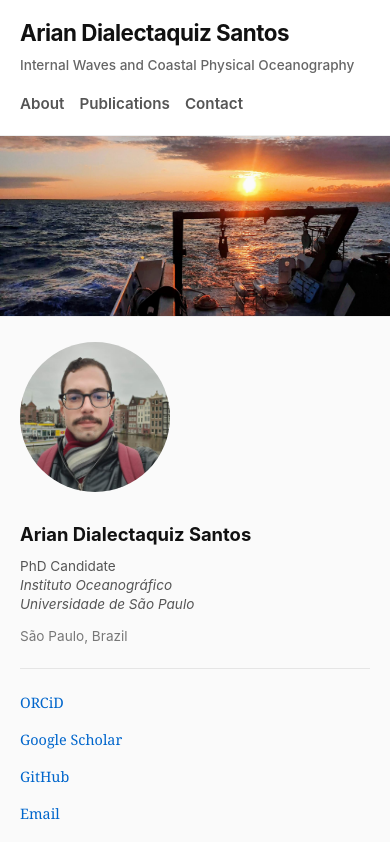
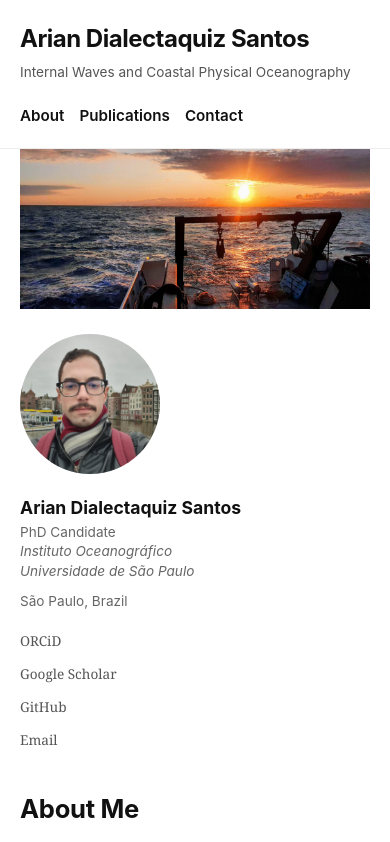
Before and after one commit to arian-dialectaquiz/arian-dialectaquiz.github.io, a plain HTML site: page index.html in a window 390 px wide. Shown: the top 842 px of the page. Drawn offline with Linux system fonts and the light colour scheme.

Commit message:
Refactor styles for layout and design improvements
Updated styles for layout and design consistency, including background color, padding, and font sizes. Adjusted margins and flex properties for responsive design.

```diff
--- a/index.html
+++ b/index.html
@@ -13,7 +13,7 @@
             margin: 0;
             padding: 0;
             font-family: Georgia, Cambria, "Times New Roman", Times, serif;
-            background-color: #fafafa;
+            background-color: #ffffff;
             color: #333333;
             line-height: 1.6;
             font-size: 1.05rem;
@@ -24,29 +24,29 @@
         }
 
         /* ==========================================================================
-           2. Header & Navigation Menu
+           2. Header & Navigation Menu (Matching Cesar's Minimalist Layout)
            ========================================================================== */
         header {
             background: #ffffff;
             border-bottom: 1px solid #eeeeee;
-            padding: 15px 0;
+            padding: 20px 0;
             position: sticky;
             top: 0;
             z-index: 1000;
         }
 
         .header-container {
-            max-width: 1140px;
+            max-width: 1040px;
             margin: 0 auto;
             display: flex;
             justify-content: space-between;
-            align-items: center;
+            align-items: flex-start;
             padding: 0 20px;
         }
 
         .logo h1 {
             margin: 0;
-            font-size: 1.4rem;
+            font-size: 1.5rem;
             font-weight: 700;
             letter-spacing: -0.5px;
             color: #111111;
@@ -55,21 +55,21 @@
         .logo p {
             margin: 4px 0 0 0;
             font-size: 0.85rem;
-            color: #666666;
-            font-weight: 500;
+            color: #555555;
+            font-weight: 400;
         }
 
         nav {
             display: flex;
-            gap: 25px;
+            gap: 20px;
+            margin-top: 5px;
         }
 
         nav a {
             text-decoration: none;
-            color: #555555;
+            color: #111111;
             font-weight: 600;
             font-size: 0.95rem;
-            padding-bottom: 4px;
             transition: color 0.2s ease;
         }
 
@@ -81,133 +81,138 @@
            3. Fluid Hero Banner
            ========================================================================== */
         .hero-banner {
-            width: 100%;
-            height: 350px;
-            overflow: hidden;
-            border-bottom: 1px solid #eeeeee;
+            max-width: 1040px;
+            margin: 0 auto;
+            padding: 0 20px;
+            box-sizing: border-box;
         }
 
         .hero-banner img {
             width: 100%;
-            height: 100%;
+            height: 280px;
             object-fit: cover;
+            display: block;
         }
 
         /* ==========================================================================
-           4. Core 2-Column Layout Grid
+           4. Core 2-Column Side-by-Side Grid
            ========================================================================== */
         .main-container {
-            max-width: 1140px;
+            max-width: 1040px;
             margin: 40px auto;
             display: flex;
             padding: 0 20px;
-            gap: 60px;
+            gap: 50px;
+            box-sizing: border-box;
         }
 
-        /* Left Sidebar */
+        /* Left Column (Sidebar Portrait & Meta Links) */
         .sidebar {
-            flex: 0 0 220px;
+            flex: 0 0 160px;
+            text-align: left;
         }
 
         .profile-pic {
-            width: 150px;
-            height: 150px;
+            width: 140px;
+            height: 140px;
             border-radius: 50%;
             object-fit: cover;
-            margin-bottom: 20px;
+            margin-bottom: 15px;
         }
 
         .sidebar h2 {
-            font-size: 1.15rem;
+            font-size: 1.1rem;
             font-weight: 700;
-            margin: 0 0 8px 0;
+            margin: 0 0 5px 0;
             color: #111111;
+            line-height: 1.2;
         }
 
         .sidebar .title {
             font-size: 0.85rem;
-            color: #555555;
+            color: #666666;
             line-height: 1.4;
-            margin: 0 0 12px 0;
+            margin: 0 0 10px 0;
         }
 
         .sidebar .location {
             font-size: 0.85rem;
-            color: #777777;
+            color: #666666;
             margin: 0 0 15px 0;
         }
 
         .sidebar hr {
-            border: 0;
-            border-top: 1px solid #e5e5e5;
-            margin: 20px 0;
+            display: none; /* Removed heavy styling lines */
         }
 
         .social-links {
             list-style: none;
             padding: 0;
-            margin: 0;
+            margin: 15px 0 0 0;
         }
 
         .social-links li {
-            margin-bottom: 10px;
+            margin-bottom: 6px;
         }
 
         .social-links a {
             text-decoration: none;
-            color: #0066cc;
-            font-size: 0.9rem;
+            color: #555555;
+            font-size: 0.85rem;
         }
 
         .social-links a:hover {
+            color: #0066cc;
             text-decoration: underline;
         }
 
-        /* Right Content Column */
+        /* Right Main Content Column */
         .content {
             flex: 1;
+            min-width: 0;
         }
 
         .content section {
-            scroll-margin-top: 100px; /* Aligns content cleanly when clicking navigation links */
-            margin-bottom: 50px;
+            scroll-margin-top: 100px;
+            margin-bottom: 40px;
         }
 
         .content h2 {
-            font-size: 1.8rem;
+            font-size: 1.6rem;
             font-weight: 700;
             margin-top: 0;
-            margin-bottom: 20px;
+            margin-bottom: 15px;
             color: #111111;
-            letter-spacing: -0.5px;
+            letter-spacing: -0.3px;
         }
 
         .content h3 {
-            font-size: 1.1rem;
+            font-size: 1.15rem;
             font-weight: 700;
-            margin-top: 30px;
-            margin-bottom: 10px;
+            margin-top: 25px;
+            margin-bottom: 12px;
             color: #111111;
         }
 
         .content p {
-            margin-bottom: 20px;
-            color: #222222;
+            margin-top: 0;
+            margin-bottom: 18px;
+            color: #333333;
         }
 
         .section-divider {
             border: 0;
-            border-top: 1px solid #e5e5e5;
-            margin: 40px 0;
+            border-top: 1px solid #eeeeee;
+            margin: 35px 0;
         }
 
         /* ==========================================================================
-           5. Publications Index Layout
+           5. Academic Publications & Links
            ========================================================================== */
         .publication-links {
-            font-size: 1rem;
+            font-size: 0.95rem;
             color: #555555;
-            margin-bottom: 25px;
+            margin-bottom: 20px;
         }
 
         .publication-links a {
@@ -225,17 +230,15 @@
         }
 
         .pub-list li {
-            margin-bottom: 28px;
-            font-size: 1rem;
+            margin-bottom: 24px;
+            font-size: 0.95rem;
             color: #333333;
-            line-height: 1.55;
-            padding-left: 5px;
+            line-height: 1.5;
         }
 
         .pub-title {
             text-decoration: none;
             color: #0066cc;
-            font-weight: 500;
         }
 
         .pub-title:hover {
@@ -252,7 +255,7 @@
         }
 
         /* ==========================================================================
-           6. Responsive Multi-device Scaling
+           6. Responsive Scaling for Tablets/Mobile
            ========================================================================== */
         @media (max-width: 768px) {
             .header-container {
@@ -268,17 +271,17 @@
 
             .main-container {
                 flex-direction: column;
-                gap: 40px;
+                gap: 30px;
                 margin: 25px auto;
             }
 
             .sidebar {
                 flex: none;
-                max-width: 100%;
+                width: 100%;
             }
 
-            .hero-banner {
-                height: 180px;
+            .hero-banner img {
+                height: 160px;
             }
         }
     </style>
@@ -311,8 +314,6 @@
             <p class="title">PhD Candidate<br><em>Instituto Oceanográfico<br>Universidade de São Paulo</em></p>
             <p class="location">São Paulo, Brazil</p>
 
-            <hr>
-
             <ul class="social-links">
                 <li><a href="https://orcid.org/0000-0002-7746-8205" target="_blank">ORCiD</a></li>
                 <li><a href="https://scholar.google.com/citations?user=kT8_IiEAAAAJ&hl=pt-BR" target="_blank">Google Scholar</a></li>
@@ -329,7 +330,8 @@
                     I am a PhD Candidate in Physical Oceanography at the Instituto Oceanográfico, Universidade de São Paulo (USP), currently working as a visiting researcher at the Virginia Institute of Marine Science (VIMS), William & Mary. I hold a Bachelor's degree in Oceanography from USP, built upon a strong foundation of three years of undergraduate studies in Atmospheric Sciences at the same institution.
                 </p>
                 <p>
-                    My research centers on <strong>internal waves, coastal physical oceanography and lagrangian drift</strong>, exploring how fluid dynamics interact with boundary layers, marine ecosystems, and coastal geomorphology. My current main question is "How much the interaction betwwen internal tides and near-inertial waves enhance the vertical mixing of heat and nutrients on a subtropical shelf of supercritical topography?"                </p>
+                    My research centers on <strong>internal waves, coastal physical oceanography and lagrangian drift</strong>, exploring how fluid dynamics interact with boundary layers, marine ecosystems, and coastal geomorphology. My current main question is "How much the interaction between internal tides and near-inertial waves enhance the vertical mixing of heat and nutrients on a subtropical shelf of supercritical topography?"
+                </p>
             </section>
 
             <hr class="section-divider">
@@ -405,6 +407,5 @@
         </main>
 
     </div>
-
-</body>
+    </body>
 </html>
```
